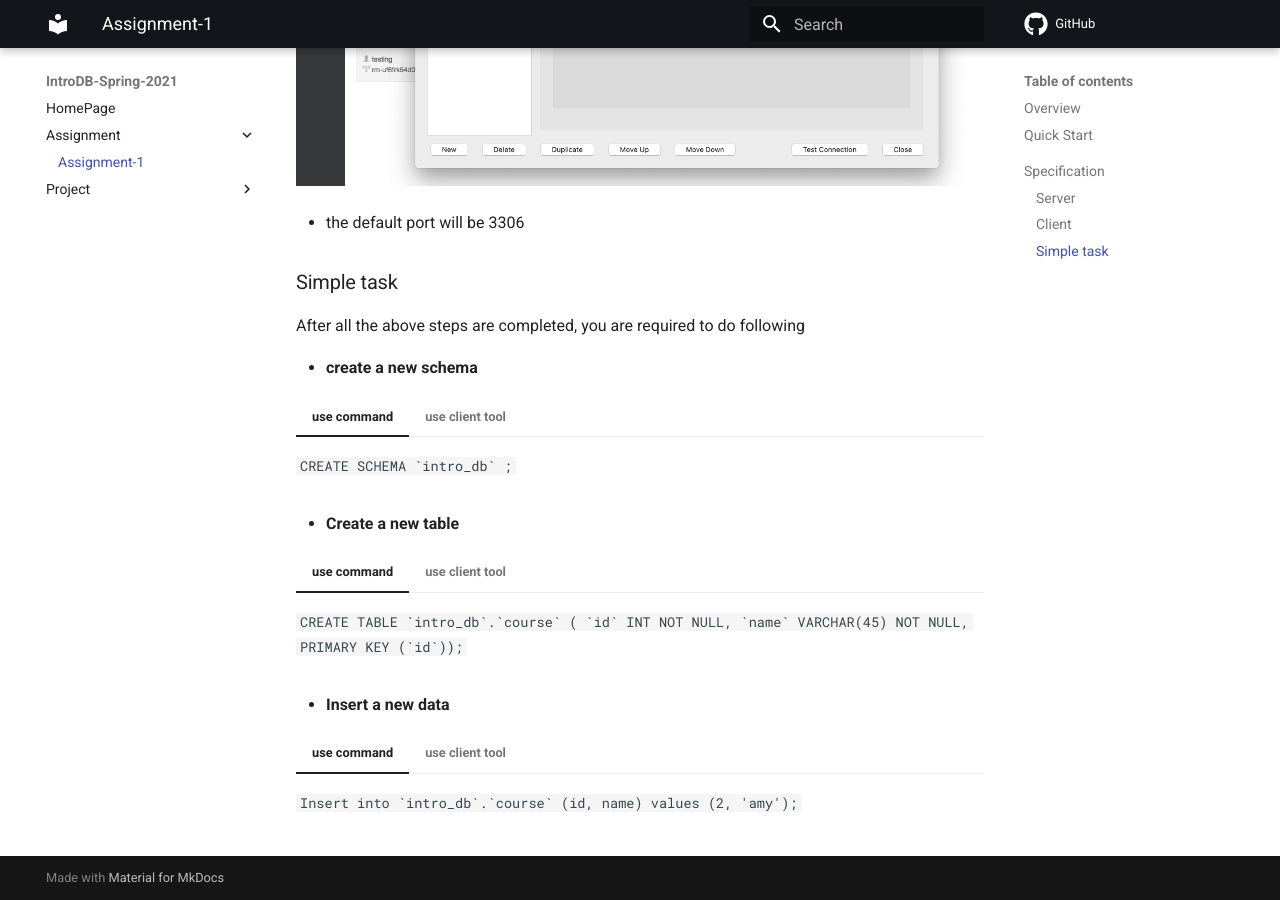
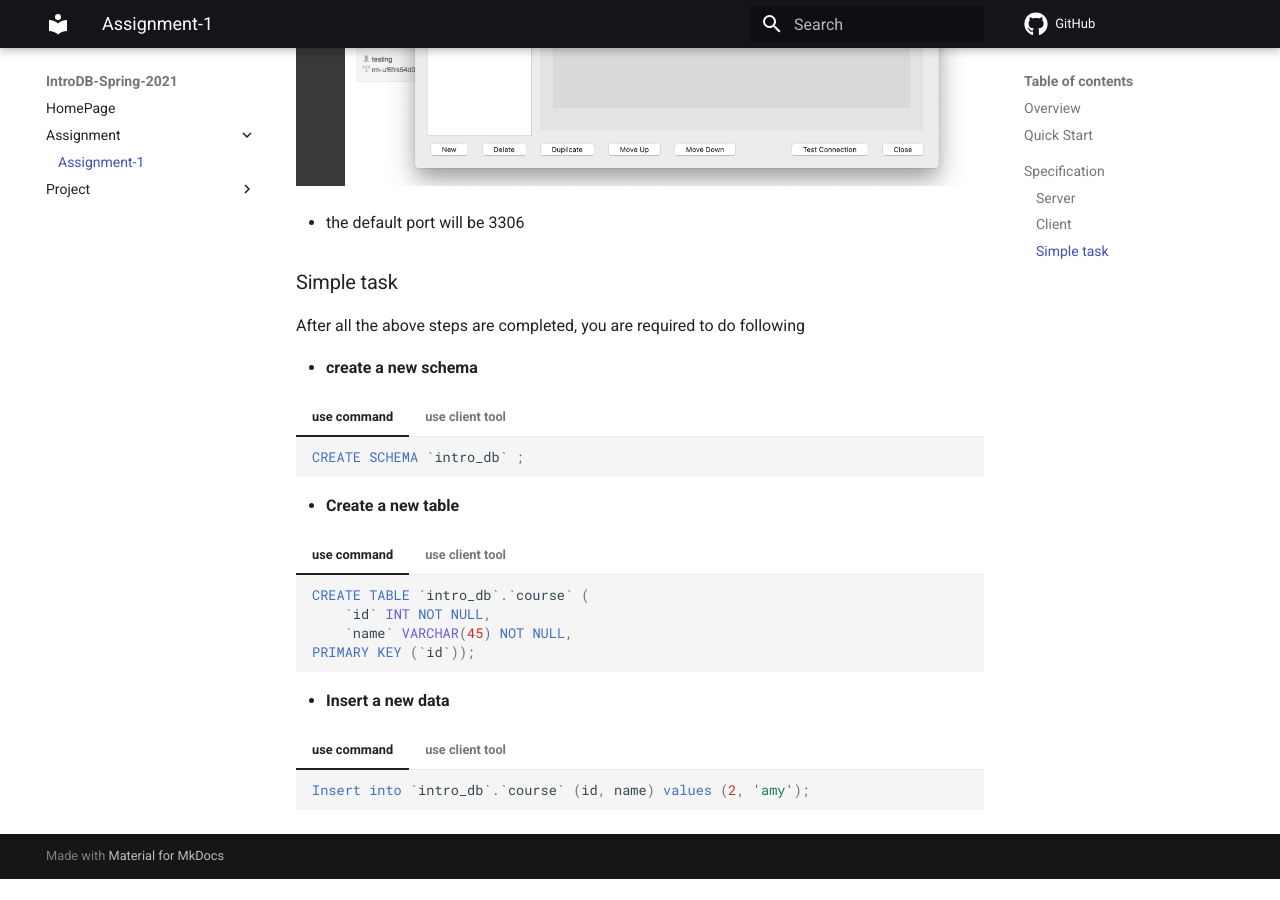
Before and after one commit to fduxuan/IntroDB-Spring-2021, an MkDocs documentation site: the page built from docs/Assignment/assignment1.md, in a window 1280 px wide and 900 px high, scrolled down 3484 px. Built offline with MkDocs 1.6.1 and Material for MkDocs 9.7.7, drawn with Linux system fonts in a browser that asks for light colours; comment, search, counter and statistics services are not loaded; after the commit the page ends 4363 px from its top, so only the background shows below that; some of the changed text lies outside the part shown.

Commit message:
highlight of code

````diff
--- a/docs/Assignment/assignment1.md
+++ b/docs/Assignment/assignment1.md
@@ -54,10 +54,10 @@ Then click the <u>No thanks, just start my download.</u>
 
 If you have installed and configured the environment path, you can try the following commands to determine whether the installation is successful
 
-```shell
+```commandline
 $ mysql -u root -p
 
-mysql> show databases;
+$ mysql> show databases;
 ```
 
 <img src="../../assets/test_server.png" style="zoom:40%;" />
@@ -91,7 +91,9 @@ After all the above steps are completed, you are required to do following
 * **create a new schema**
 
 === "use command"
-    ```CREATE SCHEMA `intro_db` ;```
+    ```sql
+    CREATE SCHEMA `intro_db` ;
+    ```
 
 === "use client tool"
     <img src="../../assets/tool.png" style="zoom:50%;" />
@@ -100,7 +102,7 @@ After all the above steps are completed, you are required to do following
 * **Create a new table**
 
 === "use command"
-    ```
+    ```sql
     CREATE TABLE `intro_db`.`course` (
         `id` INT NOT NULL,
         `name` VARCHAR(45) NOT NULL,
@@ -115,7 +117,7 @@ After all the above steps are completed, you are required to do following
 * **Insert a new data**
 
 === "use command"
-    ```
+    ```sql
 	Insert into `intro_db`.`course` (id, name) values (2, 'amy');
     ```
 === "use client tool"
--- a/mkdocs.yml
+++ b/mkdocs.yml
@@ -16,6 +16,9 @@ markdown_extensions:
   - pymdownx.caret
   - pymdownx.mark
   - pymdownx.tilde
+  - pymdownx.highlight
+  - pymdownx.superfences
+
 
 
 nav:
````
